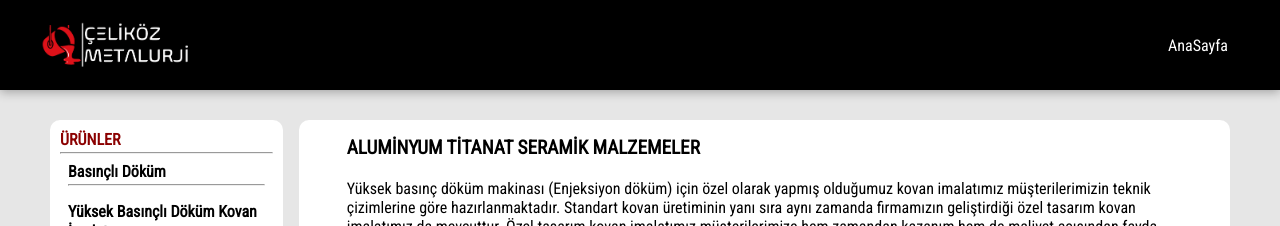
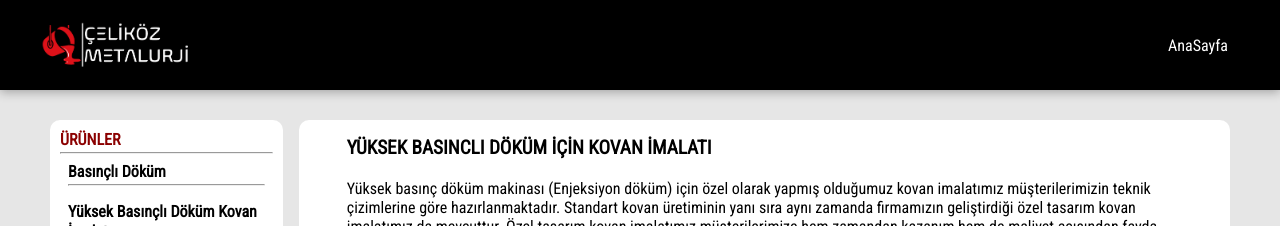
Before and after one commit to hkankyilmaz/fmetal, a React (Create React App) app: page /urunler/yuksek-basincli-dokum-kovan-imalati in a window 1280 px wide. Shown: the top 226 px of the page. Built offline with nearby package versions, Linux system fonts and the light colour scheme; a web font is replaced by a local one.

Commit message:
Update index.js

```diff
--- a/src/componenets/productDetail/yüksekBasıncliDökümKovanİmalatı/index.js
+++ b/src/componenets/productDetail/yüksekBasıncliDökümKovanİmalatı/index.js
@@ -5,7 +5,7 @@ import photoOne from "../../../images/yüksekbasınc-two.jpg";
 function index() {
   return (
     <div className="product-info-container">
-      <h4>ALUMİNYUM TİTANAT SERAMİK MALZEMELER</h4>
+      <h4>YÜKSEK BASINCLI DÖKÜM İÇİN KOVAN İMALATI</h4>
       <p style={{ marginBottom: "20px" }}>
         Yüksek basınç döküm makinası (Enjeksiyon döküm) için özel olarak yapmış
         olduğumuz kovan imalatımız müşterilerimizin teknik çizimlerine göre
```
